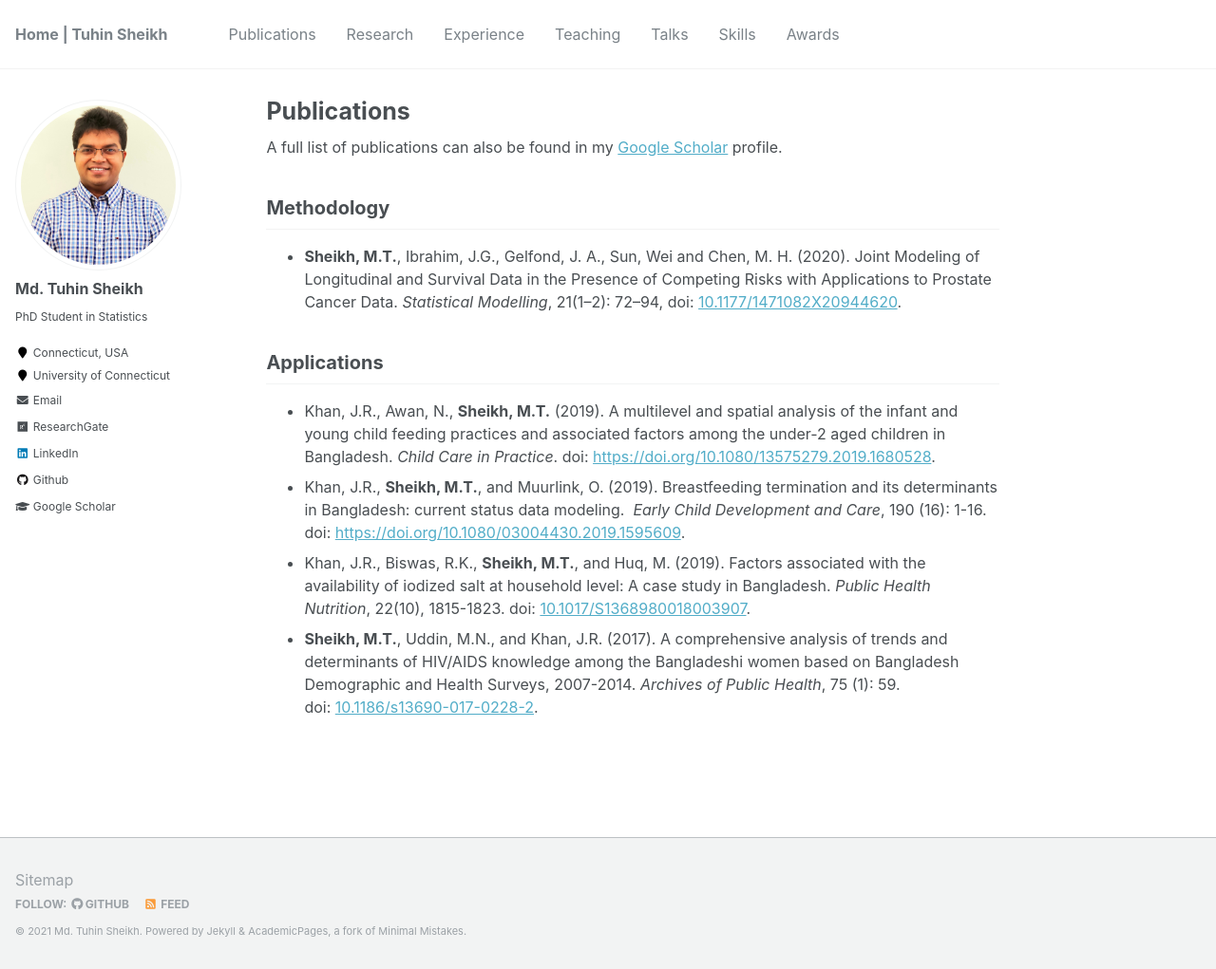
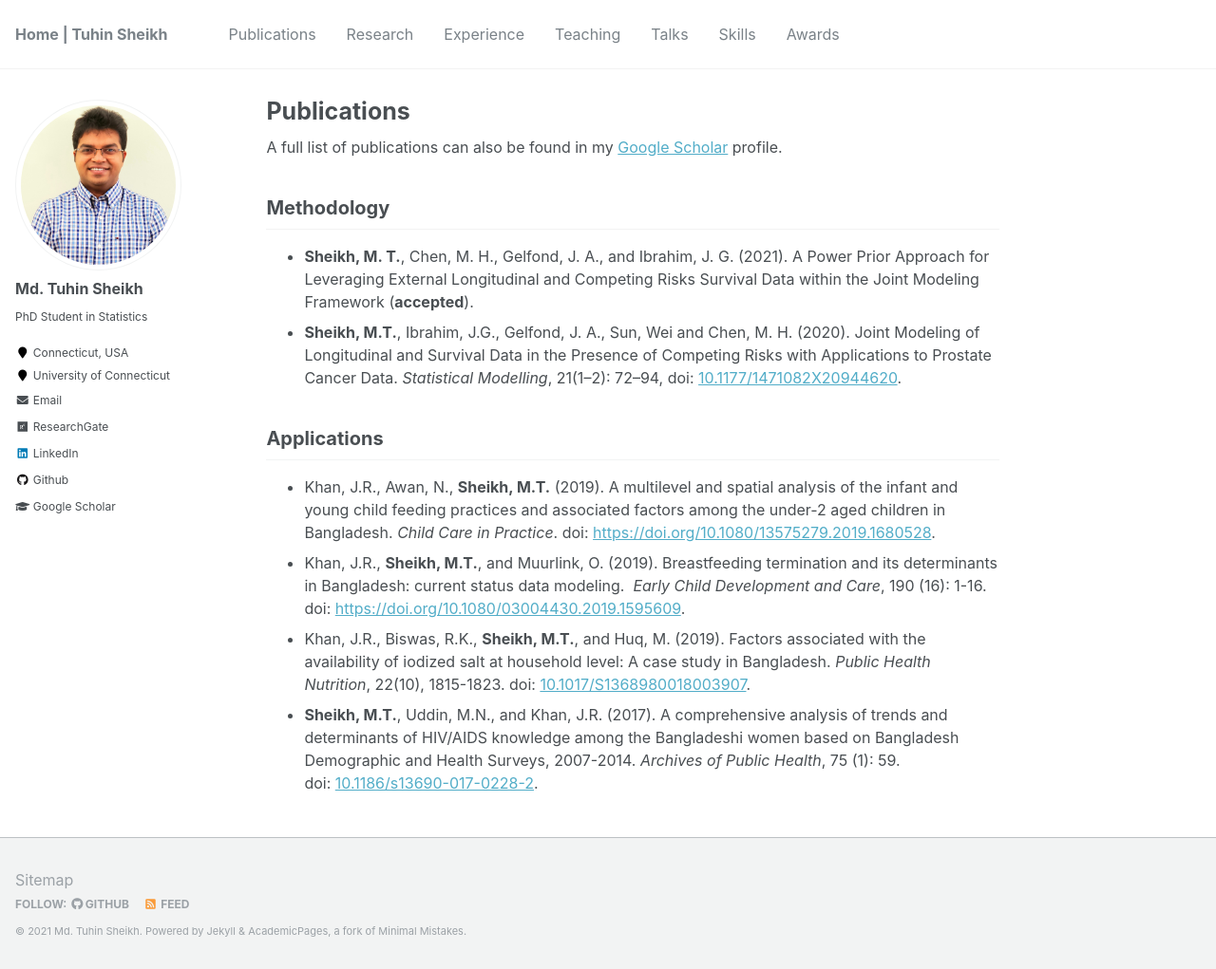
Before and after one commit to mdtuhinsheikh/mdtuhinsheikh.github.io, a Jekyll site: the page built from _pages/publications.md, in a window 1280 px wide and 1021 px high. Shown: the whole window at 95% size. Built offline with Jekyll 4.4.1, drawn with Linux system fonts in a browser that asks for light colours.

Commit message:
Update publications.md

```diff
--- a/_pages/publications.md
+++ b/_pages/publications.md
@@ -11,8 +11,8 @@ A full list of publications can also be found in my
 <!--
 - **Sheikh, M. T.**, Chen, M. H., Gelfond, J. A., Sun, Wei, and Ibrahim, J. G. (2021). New Bayesian C-indices for Assessing Importance of Longitudinal Biomarkers
 in Fitting Competing Risks Survival Data in the Presence of Partially Masked Causes (**submitted**).
-- **Sheikh, M. T.**, Chen, M. H., Gelfond, J. A., and Ibrahim, J. G. (2021). A Power Prior Approach for Leveraging External Longitudinal and Competing Risks Survival Data within the Joint Modeling Framework (**revision submitted**).
 -->
+- **Sheikh, M. T.**, Chen, M. H., Gelfond, J. A., and Ibrahim, J. G. (2021). A Power Prior Approach for Leveraging External Longitudinal and Competing Risks Survival Data within the Joint Modeling Framework (**accepted**).
 - **Sheikh, M.T.**, Ibrahim, J.G., Gelfond, J. A., Sun, Wei and Chen, M. H. (2020). Joint Modeling of Longitudinal and Survival Data in the Presence of Competing Risks with Applications to Prostate Cancer Data. *Statistical Modelling*, 21(1–2): 72–94, doi: [10.1177/1471082X20944620](https://journals.sagepub.com/doi/10.1177/1471082X20944620).
 
 ## Applications
```
